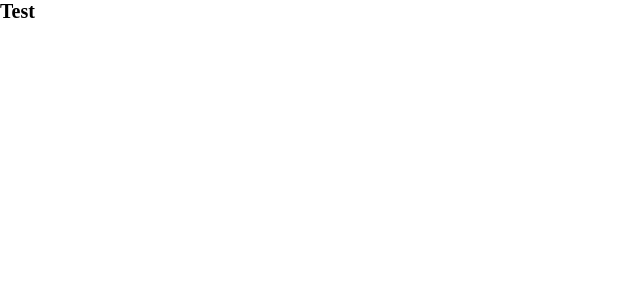
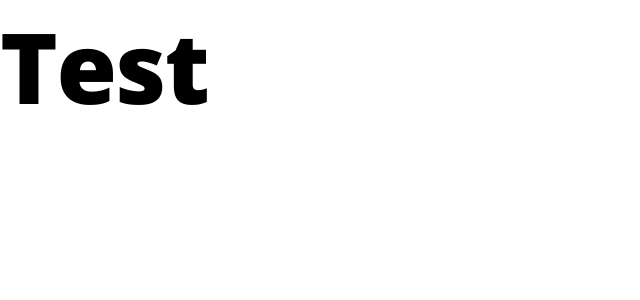
Before and after one commit to alojzy231/resume, a Next.js app: page / in a window 1280 px wide. Shown: the top 300 px of the page, without its empty margins (0-640 px from the left). Built offline with nearby package versions, Linux system fonts and the light colour scheme.

Commit message:
Added typography and theme assets

```diff
--- a/src/pages/_app.jsx
+++ b/src/pages/_app.jsx
@@ -10,10 +10,10 @@ function MyApp({ Component, pageProps }) {
   return (
     <>
       <Head>
-        <title>#</title>
+        <title>Damian Kłos | Front-end developer</title>
       </Head>
       <ThemeProvider theme={theme}>
-          <Component {...pageProps} />
+        <Component {...pageProps} />
         <GlobalStyles />
       </ThemeProvider>
     </>
--- /dev/null
+++ b/src/pages/_document.jsx
@@ -0,0 +1,20 @@
+import { Html, Head, Main, NextScript } from 'next/document';
+
+export default function Document() {
+  return (
+    <Html>
+      <Head>
+        <link rel="preconnect" href="https://fonts.googleapis.com" />
+        <link rel="preconnect" href="https://fonts.gstatic.com" crossOrigin />
+        <link
+          href="https://fonts.googleapis.com/css2?family=Open+Sans:wght@400;600;700;800&display=swap"
+          rel="stylesheet"
+        />
+      </Head>
+      <body>
+        <Main />
+        <NextScript />
+      </body>
+    </Html>
+  );
+}
--- a/src/styles/GlobalStyles.jsx
+++ b/src/styles/GlobalStyles.jsx
@@ -1,4 +1,5 @@
 import { createGlobalStyle } from 'styled-components';
+import { Header1, Header2, Header3, Header4, Header5, Header6, ParagraphBig } from './typography';
 
 const GlobalStyles = createGlobalStyle`
     :root {
@@ -10,6 +11,33 @@ const GlobalStyles = createGlobalStyle`
         padding: 0;
         box-sizing: border-box;
     }
+
+    body{
+        font-family: 'Open Sans', sans-serif;
+    }
+
+    h1{
+        ${Header1};
+    }
+
+    h2{
+        ${Header2};
+    }
+    h3{
+        ${Header3};
+    }
+    h4{
+        ${Header4};
+    }
+    h5{
+        ${Header5};
+    }
+    h6{
+        ${Header6};
+    }
+    p{
+        ${ParagraphBig};
+    }
 `;
 
 export default GlobalStyles;
--- a/src/styles/theme.js
+++ b/src/styles/theme.js
@@ -1,12 +1,61 @@
 const colors = {
+  dark: '#161616',
+  primary: '#CF7A68',
+  white: '#FFFFFF',
+  darkTint: {
+    darkTint20: '#3D3D3D',
+    darkTint10: '#696969',
+  },
+  gradient: 'linear-gradient(297.98deg, #CF7A68 7.86%, #B9697A 47.98%, #956184 91.6%)',
 };
 
-export const fontSizes = {
+export const typographySizes = {
+  header1: '9.8rem',
+  header2: '6.1rem',
+  header3: '4.9rem',
+  header4: '3.5rem',
+  header5: '2.4rem',
+  header6: '2rem',
+  paragraphBig: '1.6rem',
+  paragraphSmall: '1.4rem',
+};
+export const typographyWeights = {
+  header1: '800',
+  header2: '700',
+  header3: '600',
+  header4: '400',
+  header5: '400',
+  header6: '400',
+  paragraphBig: '400',
+  paragraphSmall: '400',
+};
+export const typographyHeights = {
+  header1: '13.3rem',
+  header2: '8.3rem',
+  header3: '6.7rem',
+  header4: '0.48rem',
+  header5: '3.3rem',
+  header6: '2.7rem',
+  paragraphBig: '2.2rem',
+  paragraphSmall: '1.9rem',
+};
+export const typographySpacing = {
+  header1: '-0.15rem',
+  header2: '-0.05rem',
+  header3: '0',
+  header4: '0.25rem',
+  header5: '0',
+  header6: '0.15rem',
+  paragraphBig: '0.05rem',
+  paragraphSmall: '0.025rem',
 };
 
 const theme = {
   colors,
-  fontSizes,
+  typographySizes,
+  typographyWeights,
+  typographyHeights,
+  typographySpacing,
 };
 
 export default theme;
--- /dev/null
+++ b/src/styles/typography.js
@@ -0,0 +1,66 @@
+import { css } from 'styled-components';
+
+export const Header1 = css(
+  ({ theme: { typographySizes, typographyWeights, typographyHeights, typographySpacing } }) => `
+    font-size: ${typographySizes.header1};
+    font-weight: ${typographyWeights.header1};
+    line-height: ${typographyHeights.header1};
+    letter-spacing: ${typographySpacing.header1};
+`,
+);
+export const Header2 = css(
+  ({ theme: { typographySizes, typographyWeights, typographyHeights, typographySpacing } }) => `
+      font-size: ${typographySizes.header2};
+      font-weight: ${typographyWeights.header2};
+      line-height: ${typographyHeights.header2};
+      letter-spacing: ${typographySpacing.header2};
+  `,
+);
+export const Header3 = css(
+  ({ theme: { typographySizes, typographyWeights, typographyHeights, typographySpacing } }) => `
+      font-size: ${typographySizes.header3};
+      font-weight: ${typographyWeights.header3};
+      line-height: ${typographyHeights.header3};
+      letter-spacing: ${typographySpacing.header3};
+  `,
+);
+export const Header4 = css(
+  ({ theme: { typographySizes, typographyWeights, typographyHeights, typographySpacing } }) => `
+      font-size: ${typographySizes.header4};
+      font-weight: ${typographyWeights.header4};
+      line-height: ${typographyHeights.header4};
+      letter-spacing: ${typographySpacing.header4};
+  `,
+);
+export const Header5 = css(
+  ({ theme: { typographySizes, typographyWeights, typographyHeights, typographySpacing } }) => `
+      font-size: ${typographySizes.header5};
+      font-weight: ${typographyWeights.header5};
+      line-height: ${typographyHeights.header5};
+      letter-spacing: ${typographySpacing.header5};
+  `,
+);
+export const Header6 = css(
+  ({ theme: { typographySizes, typographyWeights, typographyHeights, typographySpacing } }) => `
+      font-size: ${typographySizes.header6};
+      font-weight: ${typographyWeights.header6};
+      line-height: ${typographyHeights.header6};
+      letter-spacing: ${typographySpacing.header6};
+  `,
+);
+export const ParagraphBig = css(
+  ({ theme: { typographySizes, typographyWeights, typographyHeights, typographySpacing } }) => `
+      font-size: ${typographySizes.paragraphBig};
+      font-weight: ${typographyWeights.paragraphBig};
+      line-height: ${typographyHeights.paragraphBig};
+      letter-spacing: ${typographySpacing.paragraphBig};
+  `,
+);
+export const ParagraphSmall = css(
+  ({ theme: { typographySizes, typographyWeights, typographyHeights, typographySpacing } }) => `
+      font-size: ${typographySizes.paragraphSmall};
+      font-weight: ${typographyWeights.paragraphSmall};
+      line-height: ${typographyHeights.paragraphSmall};
+      letter-spacing: ${typographySpacing.paragraphSmall};
+  `,
+);
```
